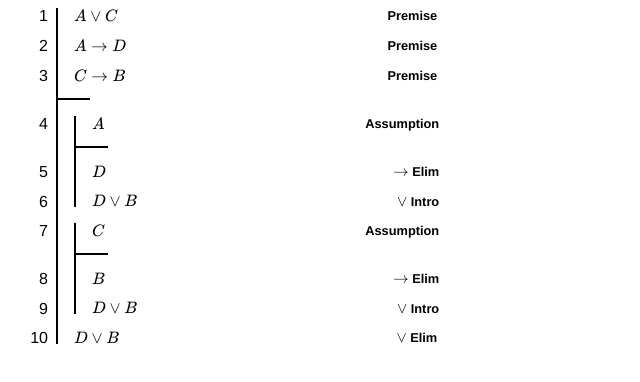
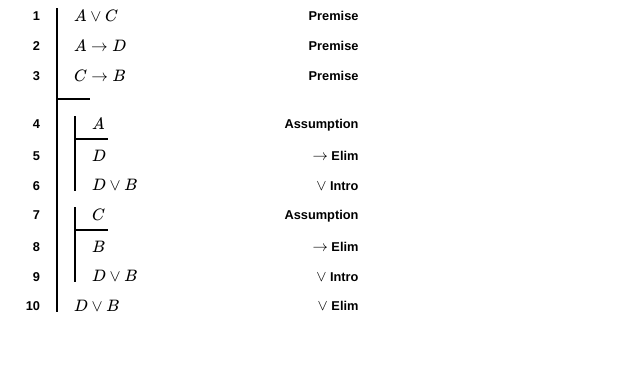
Before and after one commit to wyleyr/fitchtml, a plain HTML site: page mockups/vElim.html in a window 1280 px wide. Shown: the whole page, without its empty margins (0-640 px from the left). Drawn offline with nearby package versions, Linux system fonts and the light colour scheme; some packages are replaced by stand-ins of ours.

Commit message:
mockups/vElim.html: fix spacing around Fitch bar; style line nums

```diff
--- a/mockups/vElim.html
+++ b/mockups/vElim.html
@@ -13,11 +13,15 @@
     div.proof-lower {}
 
     ol.proof-lines {list-style-type: none; padding-left: 1em;}
+    .proof-upper li:first-child > .proof-line {margin-bottom: 0.5em;}
+    .proof-lower li:first-child > .proof-line {margin-top: 0.5em;}
+
     p.proof-line {padding: 0; line-height: 1em;}
-    span.line-number {position: absolute; left: 0.5em; width: 2em;
-      font-family: Helvetica, sans-serif; text-align: right;}
+    span.line-number {font-size: 0.8em; font-weight: bold; position: absolute; left: 0.5em; width: 2em;
+      font-family: Helvetica, sans-serif; text-align: right; vertical-align: middle;}
     span.formula {font-family: Times, serif; font-weight: normal;}
-    span.justification {font-size: 0.8em; font-family: Helvetica, sans-serif; font-weight: bold; float: right;}
+    span.justification {font-size: 0.8em; font-family: Helvetica, sans-serif; font-weight: bold; position: absolute; right: 6em;}
+
 
   </style>
   <script type="text/javascript"
```
